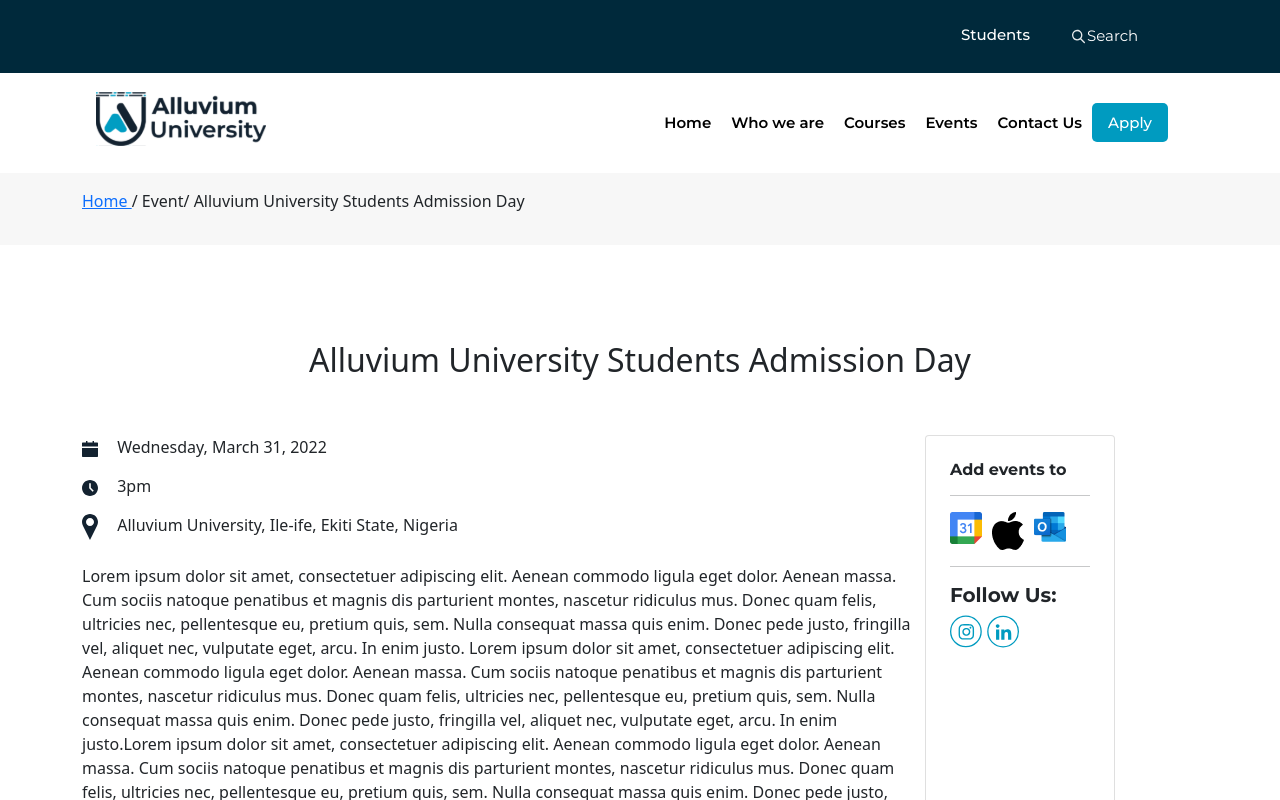
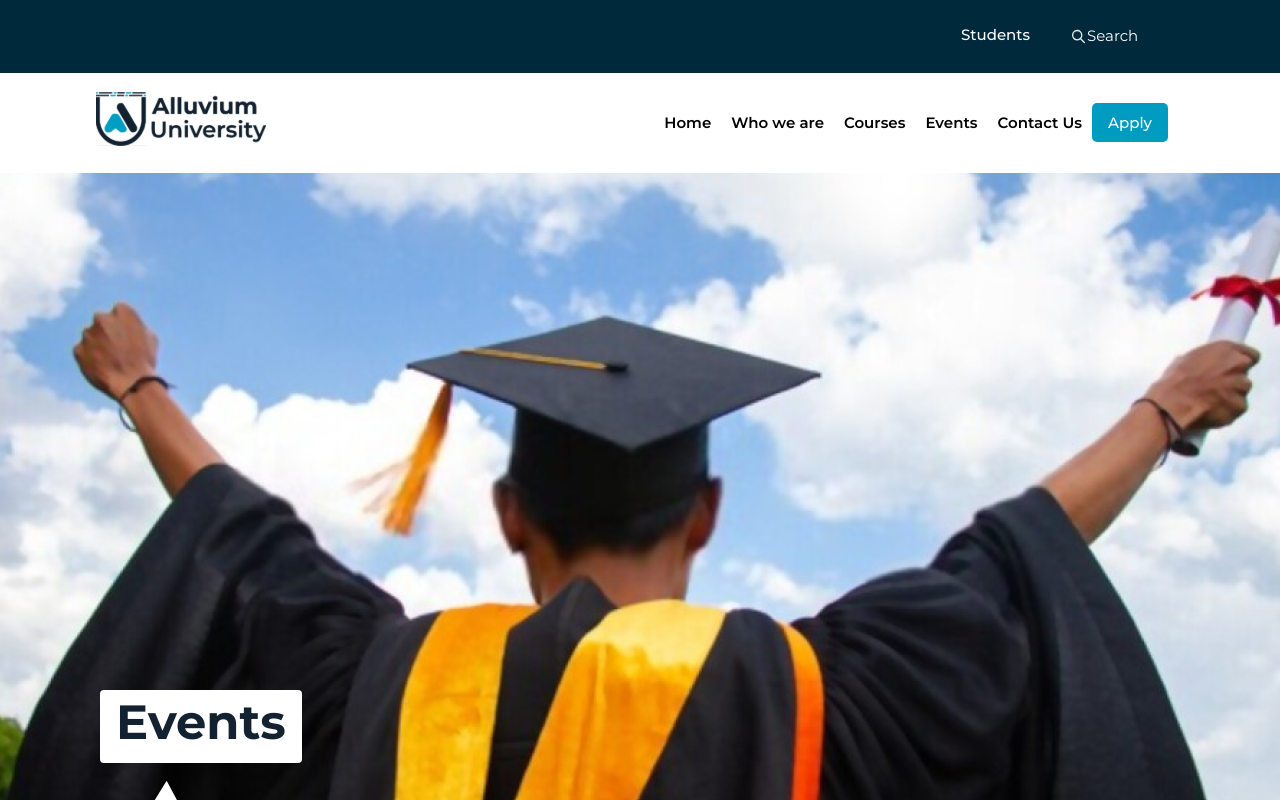
Before and after one commit to Alluvium-Admin/alluvium-university, a Next.js app: page /event_details in a window 1280 px wide. Shown: the top 800 px of the page. Built offline with nearby package versions, Linux system fonts and the light colour scheme.

Commit message:
update: contact us form deployment2

```diff
--- a/pages/event_details.tsx
+++ b/pages/event_details.tsx
@@ -25,7 +25,7 @@ const Home: NextPage = () => {
           <Navigation />
         </section>
         <section>
-          <Banner title="Events" backgroundImage={"images/event_banner.png"}/>
+          <Banner title="Events" backgroundImage={"eventsImage"}/>
           <Breadcrumb title="Event/ Alluvium University Students Admission Day" />
         </section>
         <section className="container">
```
